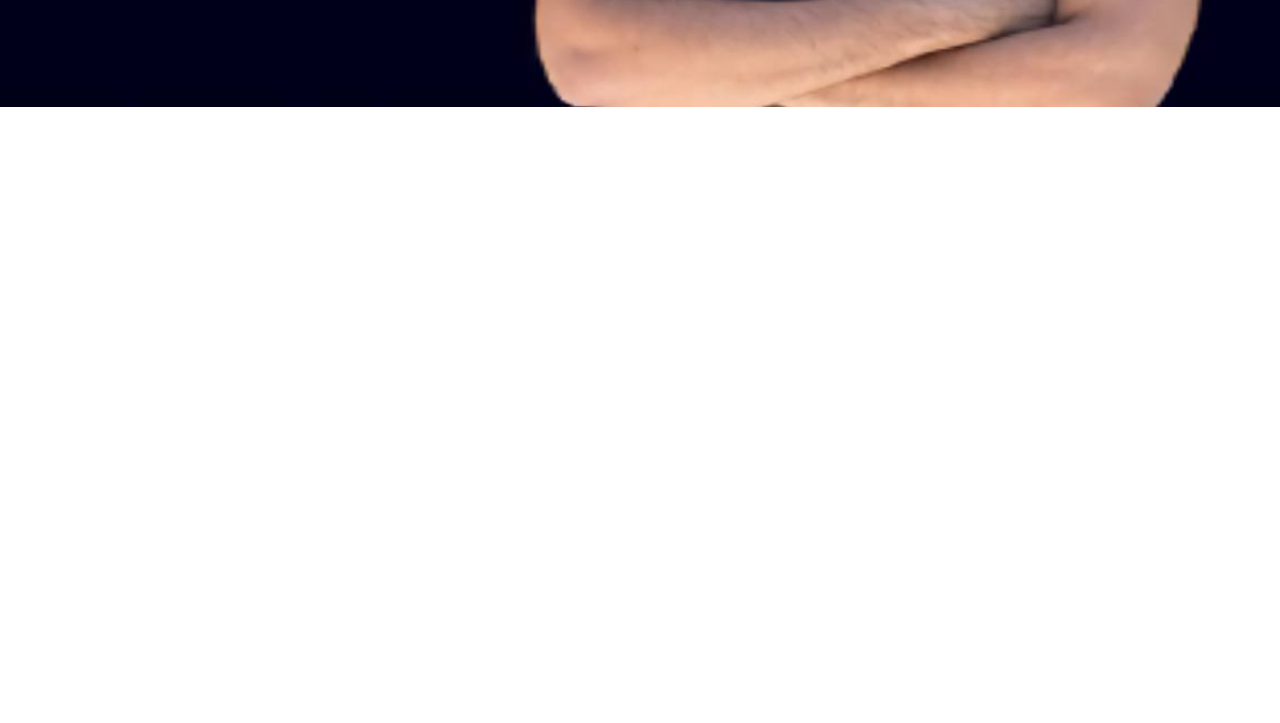
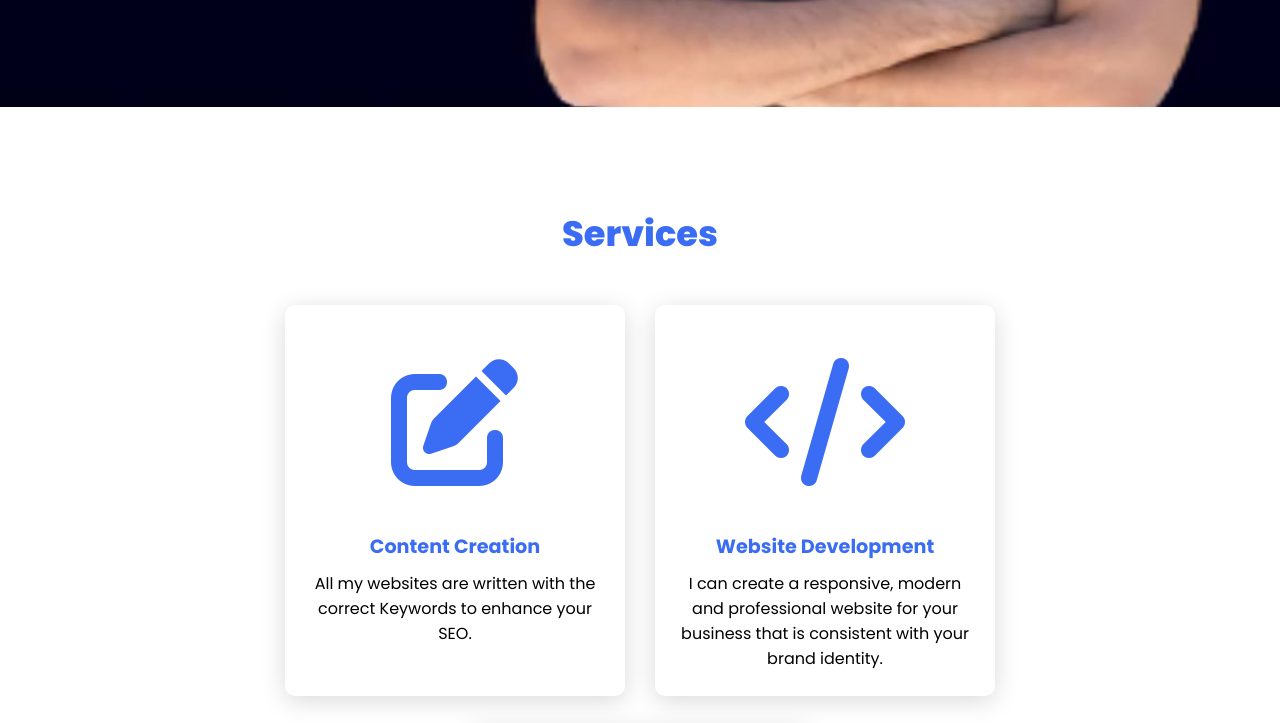
Before and after one commit to memo-ibrahim-alean/HTML-CSS-responsive-portfolio, a plain HTML site: page index.html in a window 1280 px wide. Shown: the part 693-1416 px from the top of the page. Before the commit the page ends 800 px from the top, so only its background shows below. Drawn offline with Linux system fonts and the light colour scheme.

Commit message:
add services section html and css

```diff
--- a/index.html
+++ b/index.html
@@ -31,7 +31,7 @@
         </h2>
         <p>
           I am a very self-motivated person, always seeking challenges to
-          tackle.<br>
+          tackle.<br />
           I'd love to combine my passion for learning with my front-end
           development skills to continue building websites and web applications.
         </p>
@@ -43,5 +43,50 @@
         </div>
       </div>
     </section>
+
+    <!-- services section -->
+    <section class="cards" id="services">
+      <h2 class="title">Services</h2>
+      <div class="content">
+        <div class="card">
+          <div class="icon">
+            <i class="fas fa-edit"></i>
+          </div>
+          <div class="info">
+            <h3>Content Creation</h3>
+            <p>
+              All my websites are written with the correct Keywords to enhance
+              your SEO.
+            </p>
+          </div>
+        </div>
+        <div class="card">
+          <div class="icon">
+            <i class="fa-solid fa-code"></i>
+          </div>
+          <div class="info">
+            <h3>Website Development</h3>
+            <p>
+              I can create a responsive, modern and professional website for
+              your business that is consistent with your brand identity.
+            </p>
+          </div>
+        </div>
+        <div class="card">
+          <div class="icon">
+            <i class="fa-brands fa-searchengin"></i>
+          </div>
+          <div class="info">
+            <h3>SEO, Support & Optimization</h3>
+            <p>
+              Do you already have a website? I can take full care of your
+              website support to fix any existing problems and optimize the
+              performance or help introduce new features on monthly basis. I
+              can also take care of optimizing your website's google rankings
+            </p>
+          </div>
+        </div>
+      </div>
+    </section>
   </body>
 </html>
--- a/style.css
+++ b/style.css
@@ -39,7 +39,7 @@ header {
   color: #601cfc;
 }
 
-
+/* main section */
 section {
   padding: 100px 200px;
 }
@@ -98,8 +98,56 @@ section {
   transform: scale(1.1);
 }
 
-.social-icons a{
+.social-icons a {
   color: #fff;
   font-size: 1.7em;
   padding-right: 30px;
 }
+
+/* services section */
+.title {
+  display: flex;
+  justify-content: center;
+  color: #3a6cf4;
+  font-size: 2.2em;
+  font-weight: 800;
+  margin-bottom: 30px;
+}
+
+.content {
+  display: flex;
+  justify-content: center;
+  flex-direction: row;
+  flex-wrap: wrap;
+}
+
+.card {
+  background-color: #fff;
+  width: 21.25em;
+  box-shadow: 0 5px 25px rgba(1, 1, 1, 15%);
+  border-radius: 10px;
+  padding: 25px;
+  margin: 15px;
+}
+
+.card:hover {
+  transform: scale(1.1);
+  transition: 0.7s ease;
+}
+
+.icon {
+  color: #3a6cf4;
+  font-size: 8em;
+  text-align: center;
+}
+
+.info {
+  text-align: center;
+}
+
+.info h3{
+  color: #3a6cf4;
+  font-size: 1.2em;
+  font-weight: 700;
+  margin: 10px;
+}
```
